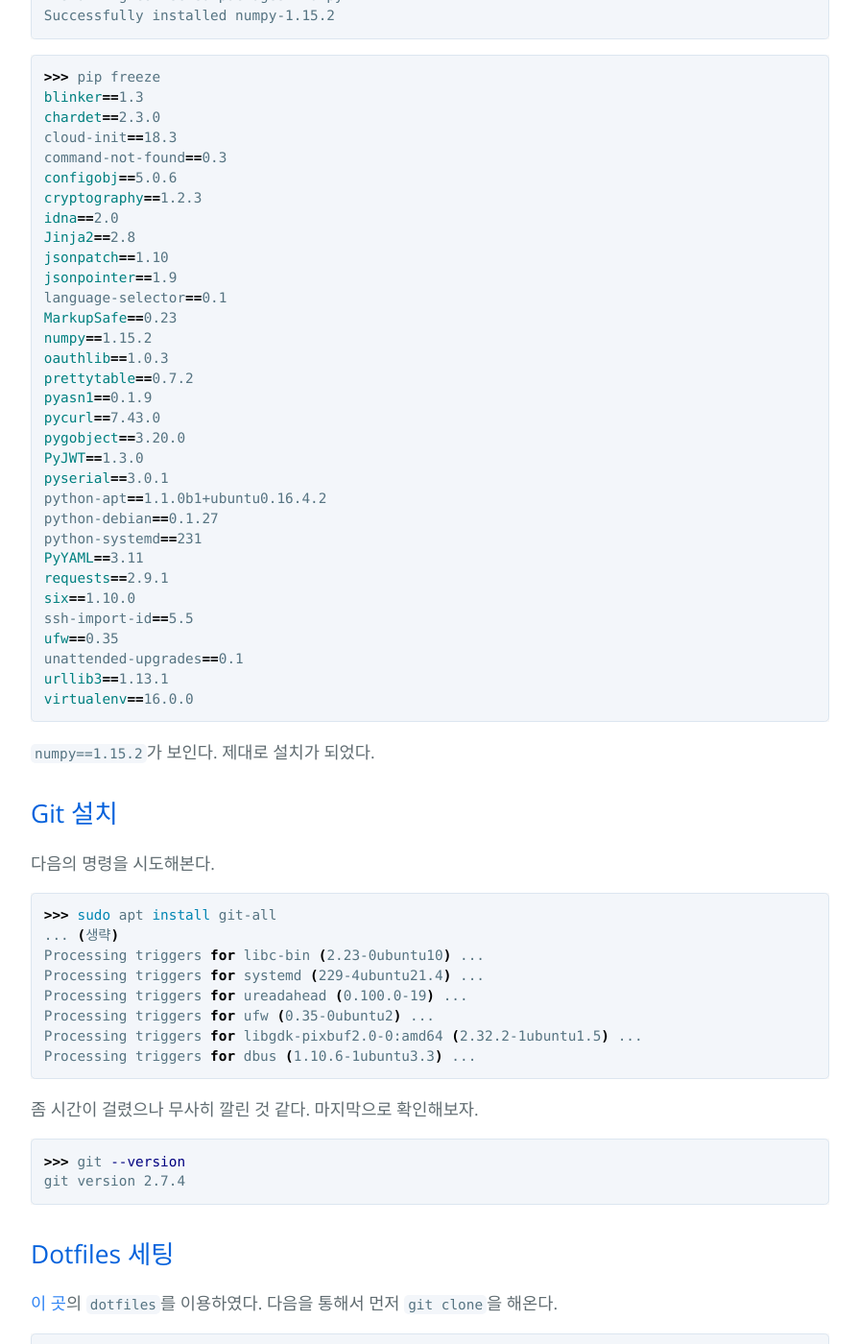
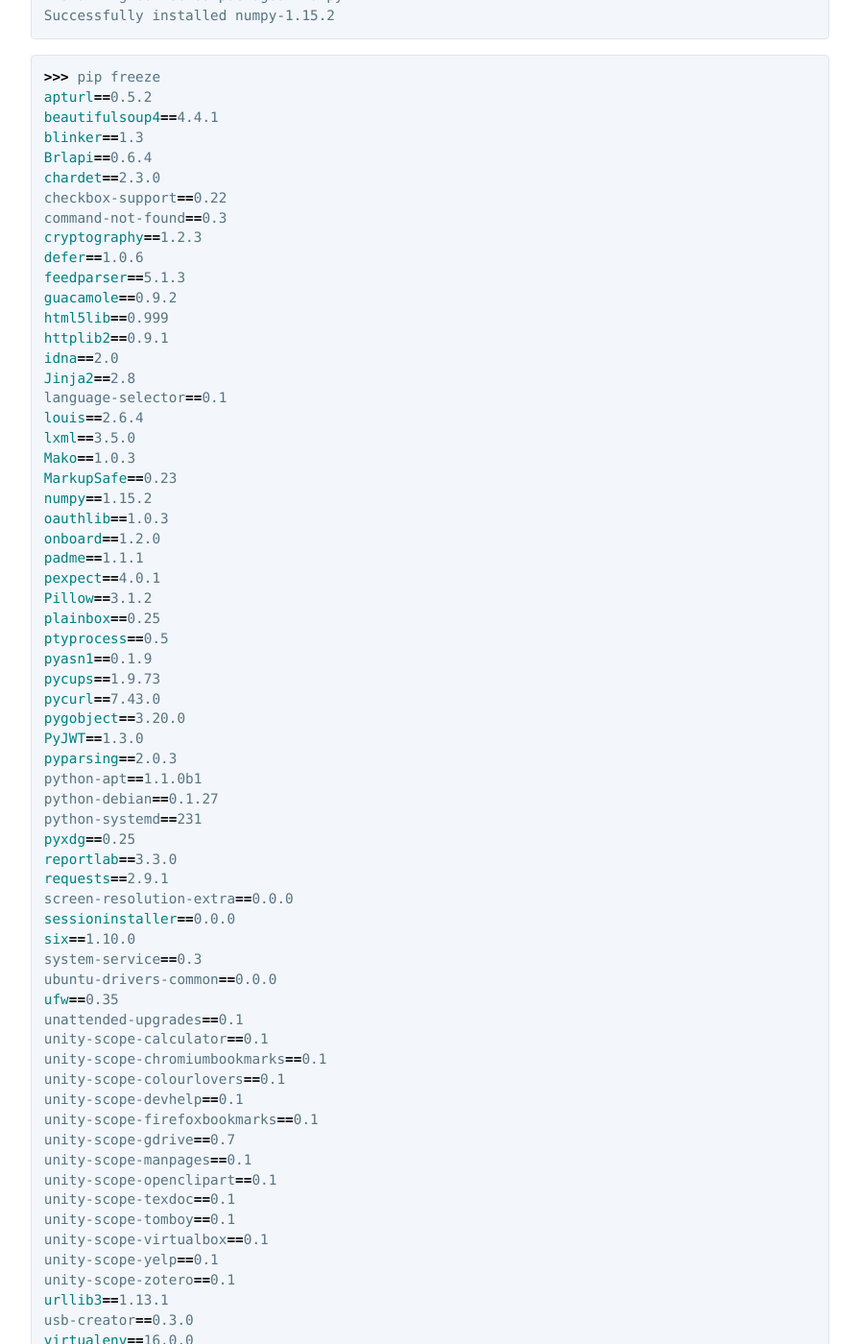
Before and after one commit to hcnoh/hcnoh.github.io, a Jekyll site: the page built from _posts/2018-10-05-development-environment-setting.md, in a window 1280 px wide and 1400 px high, scrolled down 5929 px. Shown: the whole window at 96% size, without its empty margins (192-1087 px from the left). Built offline with Jekyll 4.4.1, drawn with Linux system fonts in a browser that asks for light colours; comment, search, counter and statistics services are not loaded; some of the changed text lies outside the part shown.

Commit message:
Update 2018-10-05-development-environment-setting.md

````diff
--- a/_posts/2018-10-05-development-environment-setting.md
+++ b/_posts/2018-10-05-development-environment-setting.md
@@ -276,37 +276,72 @@
 
 ```bash
 >>> pip freeze
+apturl==0.5.2
+beautifulsoup4==4.4.1
 blinker==1.3
+Brlapi==0.6.4
 chardet==2.3.0
-cloud-init==18.3
+checkbox-support==0.22
 command-not-found==0.3
-configobj==5.0.6
 cryptography==1.2.3
+defer==1.0.6
+feedparser==5.1.3
+guacamole==0.9.2
+html5lib==0.999
+httplib2==0.9.1
 idna==2.0
 Jinja2==2.8
-jsonpatch==1.10
-jsonpointer==1.9
 language-selector==0.1
+louis==2.6.4
+lxml==3.5.0
+Mako==1.0.3
 MarkupSafe==0.23
 numpy==1.15.2
 oauthlib==1.0.3
-prettytable==0.7.2
+onboard==1.2.0
+padme==1.1.1
+pexpect==4.0.1
+Pillow==3.1.2
+plainbox==0.25
+ptyprocess==0.5
 pyasn1==0.1.9
+pycups==1.9.73
 pycurl==7.43.0
 pygobject==3.20.0
 PyJWT==1.3.0
-pyserial==3.0.1
-python-apt==1.1.0b1+ubuntu0.16.4.2
+pyparsing==2.0.3
+python-apt==1.1.0b1
 python-debian==0.1.27
 python-systemd==231
-PyYAML==3.11
+pyxdg==0.25
+reportlab==3.3.0
 requests==2.9.1
+screen-resolution-extra==0.0.0
+sessioninstaller==0.0.0
 six==1.10.0
-ssh-import-id==5.5
+system-service==0.3
+ubuntu-drivers-common==0.0.0
 ufw==0.35
 unattended-upgrades==0.1
+unity-scope-calculator==0.1
+unity-scope-chromiumbookmarks==0.1
+unity-scope-colourlovers==0.1
+unity-scope-devhelp==0.1
+unity-scope-firefoxbookmarks==0.1
+unity-scope-gdrive==0.7
+unity-scope-manpages==0.1
+unity-scope-openclipart==0.1
+unity-scope-texdoc==0.1
+unity-scope-tomboy==0.1
+unity-scope-virtualbox==0.1
+unity-scope-yelp==0.1
+unity-scope-zotero==0.1
 urllib3==1.13.1
+usb-creator==0.3.0
 virtualenv==16.0.0
+xdiagnose==3.8.4
+xkit==0.0.0
+XlsxWriter==0.7.3
 ```
 
 `numpy==1.15.2`가 보인다. 제대로 설치가 되었다.
````
